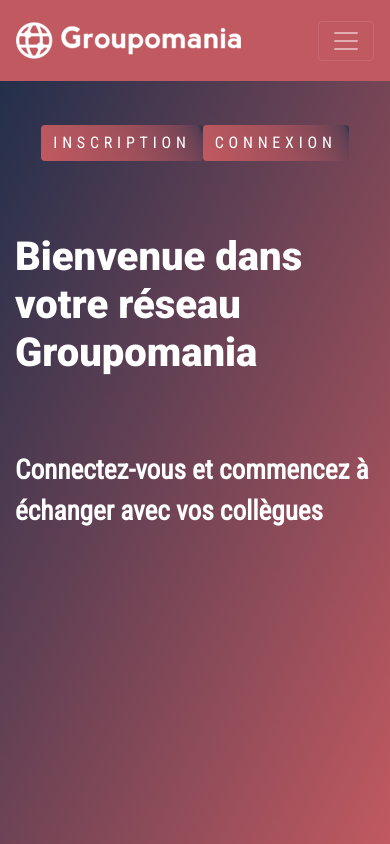
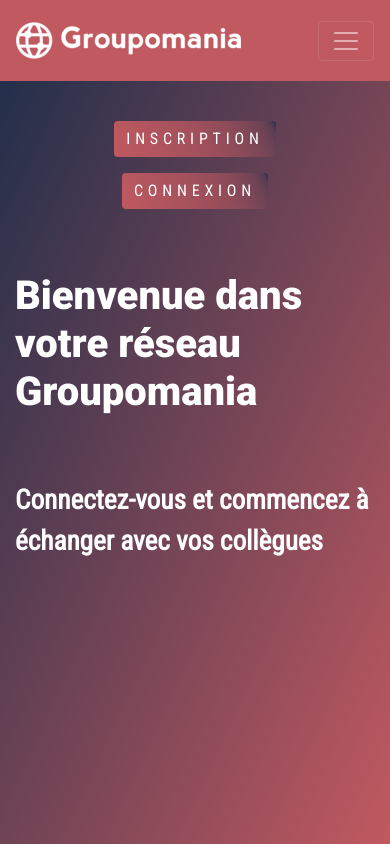
Before and after one commit to ArnaudDum/Groupomania, a Vue app in the folder bootstrap-vue-app/: page / in a window 390 px wide. Built offline with nearby package versions, Linux system fonts and the light colour scheme; a web font is replaced by a local one.

Commit message:
debug navbar responsive

```diff
--- a/bootstrap-vue-app/src/components/Nav.vue
+++ b/bootstrap-vue-app/src/components/Nav.vue
@@ -2,15 +2,13 @@
     <b-row>
         <b-nav id="nav" class="navbar navbar-expand-lg navbar-dark">
             <a class="navbar-brand w-25 ml-md-5" href="/actualites"><img src="../assets/logos/icon-left-font-monochrome-white.png" alt="Logo Groupomania"/></a>
-            <b-btn class="navbar-toggler mr-md-5" type="button" data-toggle="collapse" data-target="#navbarContent">
-                <span class="navbar-toggler-icon"></span>
-            </b-btn>
-            <div id="navbarContent" class="collapse navbar-collapse mr-5">
+            <b-navbar-toggle target="nav-collapse"></b-navbar-toggle>
+            <b-collapse id="nav-collapse" class="collapse navbar-collapse mr-5">
                 <router-link class="nav-item nav-link mx-5" to="/actualites">Fil d'actualités</router-link> |
                 <router-link class="nav-item nav-link mx-5" to="/publier-un-article">Poster un article</router-link> |
                 <router-link class="nav-item nav-link mx-5" to="/profil">Mon profil</router-link> |
                 <router-link @click.native="clearSession" class="nav-item nav-link mx-5" to="/">Déconnexion</router-link>
-            </div>
+            </b-collapse>
         </b-nav>
     </b-row>
 </template>
--- a/bootstrap-vue-app/src/components/PostCard.vue
+++ b/bootstrap-vue-app/src/components/PostCard.vue
@@ -5,7 +5,7 @@
             :key="item.id" v-for="item in posts"
         >
             <b-card-title class="post-title">{{ item.post_title }}</b-card-title>
-            <h6 class="post-info">Un article de {{ item.name }}, écrit le {{ item.post_date }}.</h6>
+            <h6 class="post-info">Un article de {{ item.name }}</h6>
             <b-card-text class="post-text">{{ item.post_text }}</b-card-text>
             <router-link :to="{name: 'Article', params: {id: item.id}}" class="post-btn btn stretched-link">VOIR L'ARTICLE</router-link>
         </b-card>
--- a/bootstrap-vue-app/src/components/WelcomePage.vue
+++ b/bootstrap-vue-app/src/components/WelcomePage.vue
@@ -2,8 +2,8 @@
       <b-row id="welcome-line">
         <b-col id="col-1" class="col-12 col-lg-6">
           <div class="button-line">
-            <b-button class="button-line-btn mr-md-5 mt-3" @click="showSignupForm = !showSignupForm; showLoginForm = false">INSCRIPTION</b-button>
-            <b-button class="button-line-btn mt-3" @click="showLoginForm = !showLoginForm; showSignupForm = false">CONNEXION</b-button>
+            <b-button class="button-line-btn mx-5 mt-3" @click="showSignupForm = !showSignupForm; showLoginForm = false">INSCRIPTION</b-button>
+            <b-button class="button-line-btn mx-5 mt-3" @click="showLoginForm = !showLoginForm; showSignupForm = false">CONNEXION</b-button>
           </div>
           <h1 class="mt-3">Bienvenue dans votre réseau Groupomania</h1>
           <p class="mt-2">Connectez-vous et commencez à échanger avec vos collègues</p>
@@ -212,4 +212,12 @@
     }
   }
 }
+@media(max-width:500px) {
+  .button-line {
+    display: flex;
+    flex-direction: column;
+    justify-content: center;
+    align-items: center;
+  }
+}
 </style>
--- a/bootstrap-vue-app/src/views/Article.vue
+++ b/bootstrap-vue-app/src/views/Article.vue
@@ -16,14 +16,14 @@
               <b-btn @click.prevent="deletePost" v-if="this.isAuthor == true" id="delete-btn" class="px-3"><i class="fas fa-trash-alt"></i>SUPPRIMER</b-btn>
 
             </div>
-            <h3>Publié par {{ this.post.name }}, le {{ this.post.post_date }}.</h3>
+            <h3>Publié par {{ this.post.name }}</h3>
             <p>{{ this.post.post_text }}</p>
           </div>
           <div>
             <h3 id="commentTitle" class="ml-3 ml-md-5 py-2 py-md-3">Commentaires</h3>
               <div :key="item.id_comment" v-for="item in comments" class="commentCard p-2 p-md-3 p-lg-4 my-1">
                 <div class="d-flex justify-content-between">
-                  <h5>{{ item.comment_name }}, le {{ item.comment_date }}</h5>
+                  <h5>{{ item.comment_name }}</h5>
                   <b-btn @click.prevent="deleteComment(item.id_comment)" v-if="item.isCommentAuthor == true" class="delete-com-btn"><i class="fas fa-trash-alt"></i></b-btn>
                 </div>
                 <p>{{ item.comment_text }}</p>
```
Also changed, not shown: 2 other files (tests, documents, lock files or other folders).
